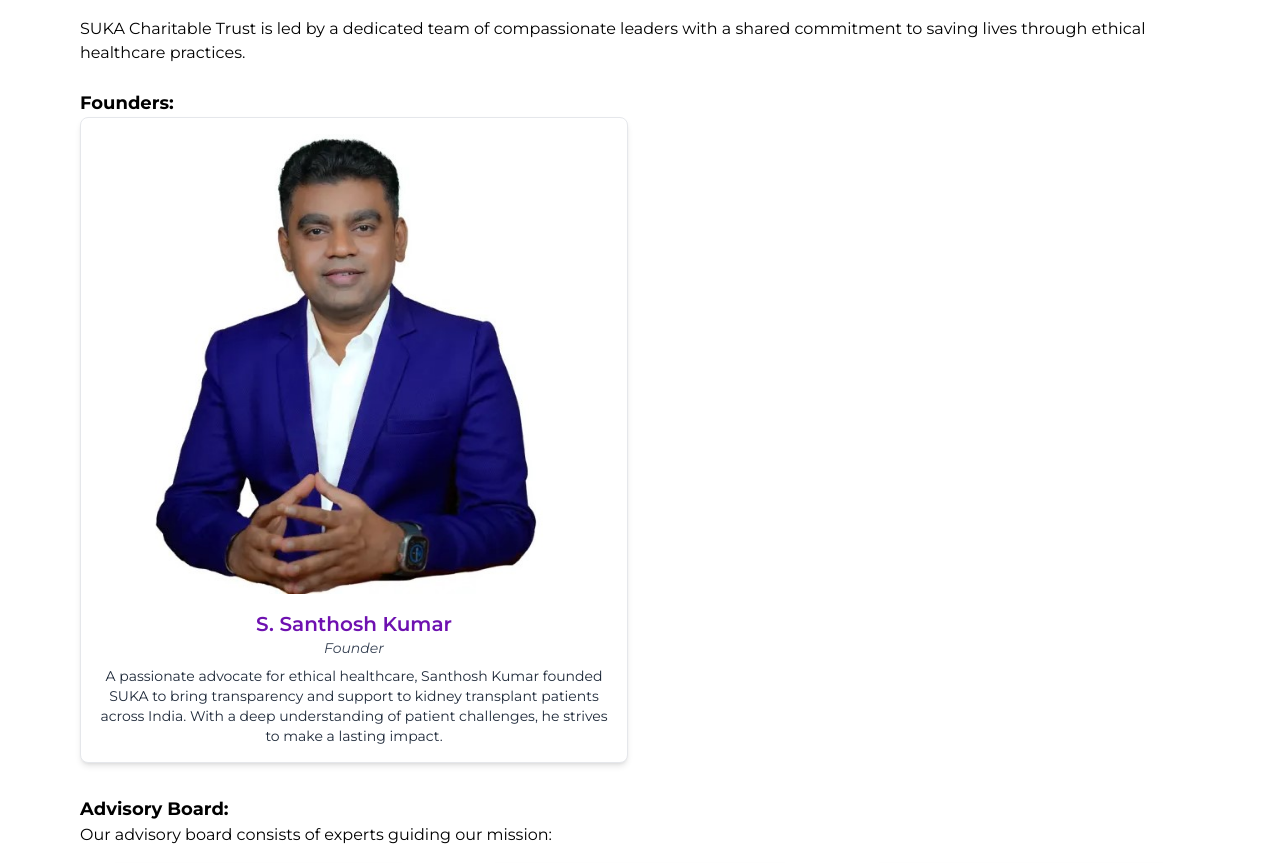
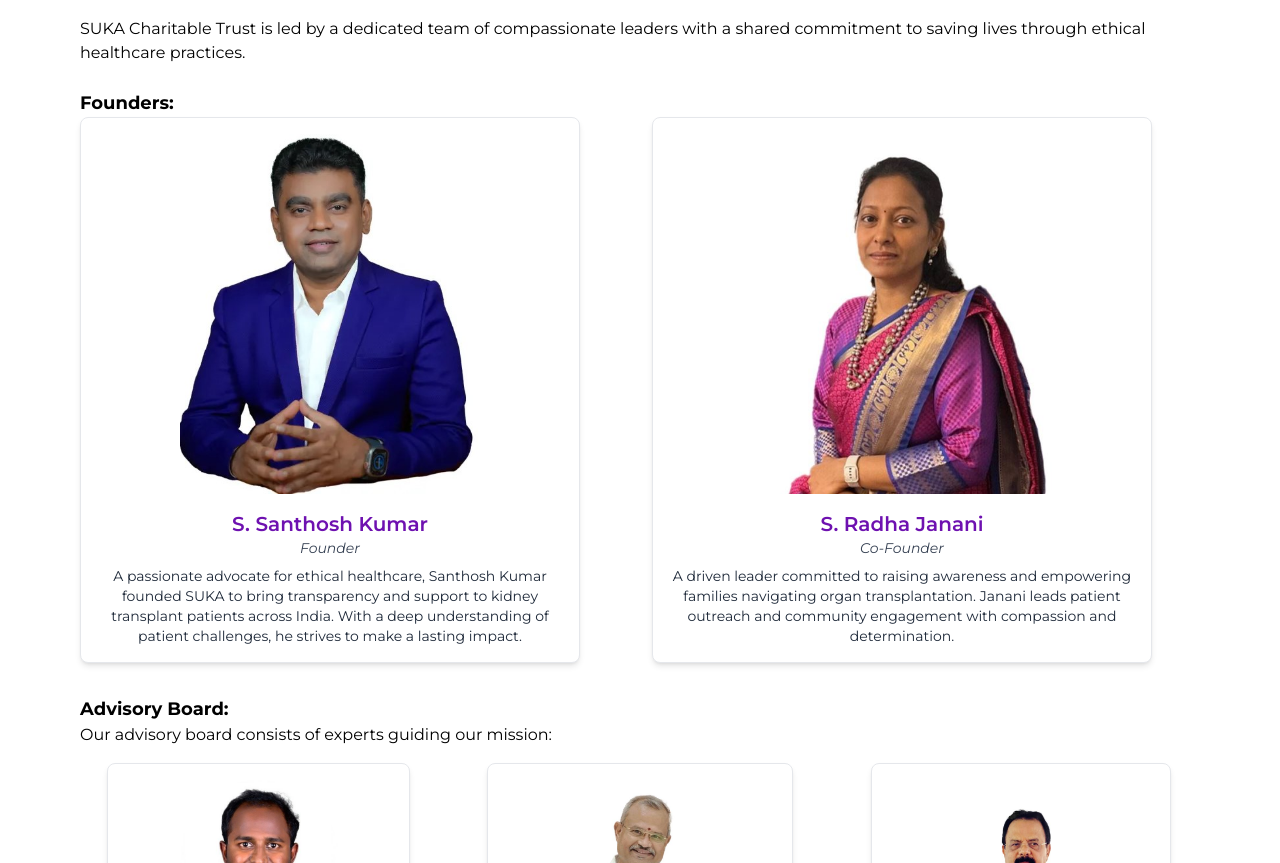
Before and after one commit to leada2025/Suka-Charitable-Trust-Full, a React (Vite) app in the folder front/: page /about in a window 1280 px wide. Shown: the part 509-1372 px from the top of the page. Built offline with nearby package versions, Linux system fonts and the light colour scheme; no server answers.

Commit message:
mam photo updated

```diff
--- a/front/src/api/Axios.jsx
+++ b/front/src/api/Axios.jsx
@@ -1,7 +1,7 @@
 import axios from 'axios';
 
 const API = axios.create({
-  baseURL: 'https://suka-charitable-trust-full-backend.onrender.com',
+  baseURL: 'http://localhost:5000',
   withCredentials: true, // if you're using cookies for auth
 });
 
--- a/front/src/pages/AboutUs.jsx
+++ b/front/src/pages/AboutUs.jsx
@@ -66,7 +66,7 @@
            <div className="grid grid-cols-1 sm:grid-cols-2 gap-6 mb-8">
   {/* Founder 1 */}
   <div
-    className="bg-white shadow-md rounded-lg p-4 text-center item-center border border-gray-200"
+    className="bg-white shadow-md rounded-lg p-4 text-center item-center border border-gray-200 md:w-[500px]"
     data-aos="zoom-in-right"
     data-aos-delay="100"
   >
@@ -74,7 +74,7 @@
     <img
       src="Santhosh Kumar.jpg"
       alt="S. Santhosh Kumar"
-      className="w-[400px] h-[460px] object-cover justify-content-center rounded-lg mb-4"
+      className="w-[300px] h-[360px] md:w-[300px] md:h-[360px] object-cover justify-content-center rounded-lg mb-4"
     />
     </div>
     <h5 className="text-xl font-semibold text-purple-800">S. Santhosh Kumar</h5>
@@ -85,22 +85,24 @@
   </div>
 
   {/* Founder 2 */}
-  {/* <div
-    className="bg-white shadow-md rounded-lg p-4 text-center border border-gray-200"
+  <div
+    className="bg-white shadow-md rounded-lg p-4 text-center item-center border border-gray-200 md:w-[500px]"
     data-aos="zoom-in-left"
     data-aos-delay="200"
   >
+     <div className="flex justify-center">
     <img
-      src="Radha Janani.jpg"
-      alt="S. Radha Janani"
-      className="w-full h-full object-cover rounded-lg mb-4"
+      src="S. Radha Janani.JPG"
+      alt="S. Radha Janani.jpg"
+       className="w-[300px] h-[360px] md:w-[300px] md:h-[360px] object-cover justify-content-center rounded-lg mb-4"
     />
+    </div>
     <h5 className="text-xl font-semibold text-purple-800">S. Radha Janani</h5>
     <p className="text-sm text-gray-700 italic mb-2">Co-Founder</p>
     <p className="text-gray-800 text-sm">
       A driven leader committed to raising awareness and empowering families navigating organ transplantation. Janani leads patient outreach and community engagement with compassion and determination.
     </p>
-  </div> */}
+  </div>
 </div>
 
           </div>
```
Also changed, not shown: front/public/S. Radha Janani.JPG (added).
